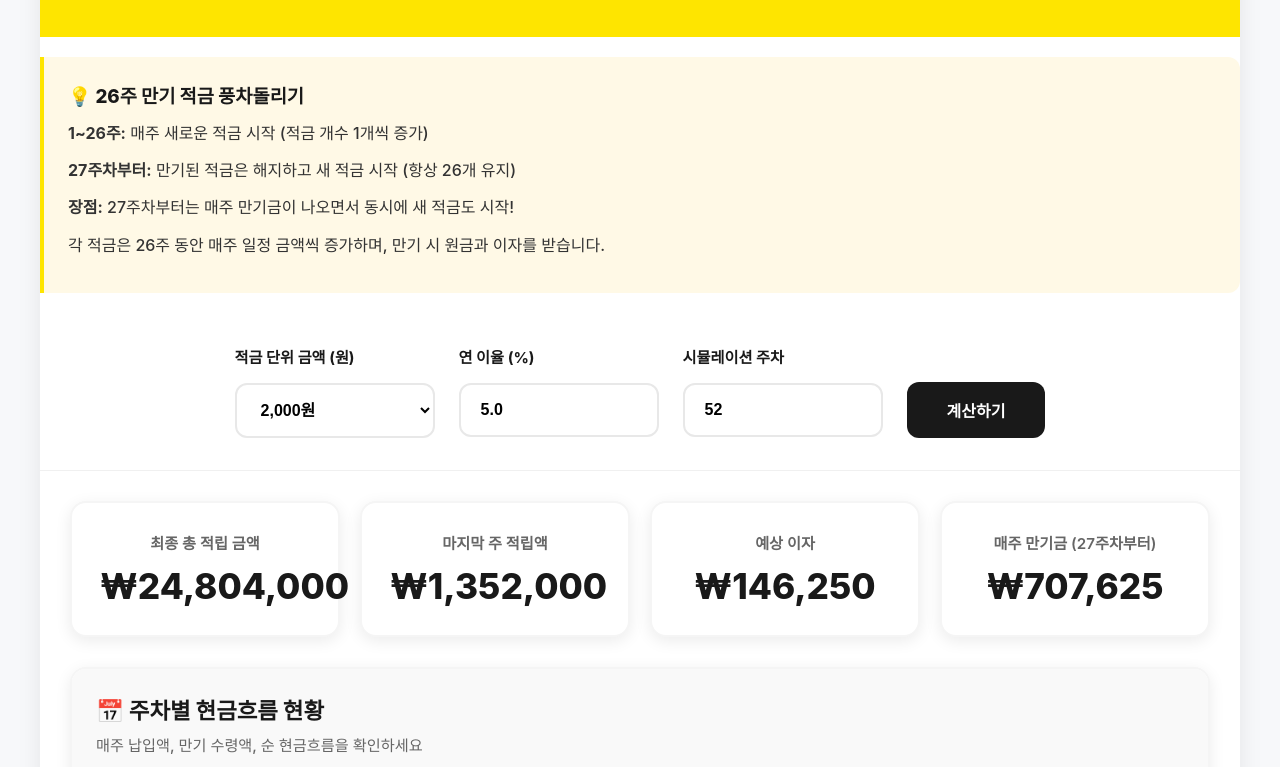
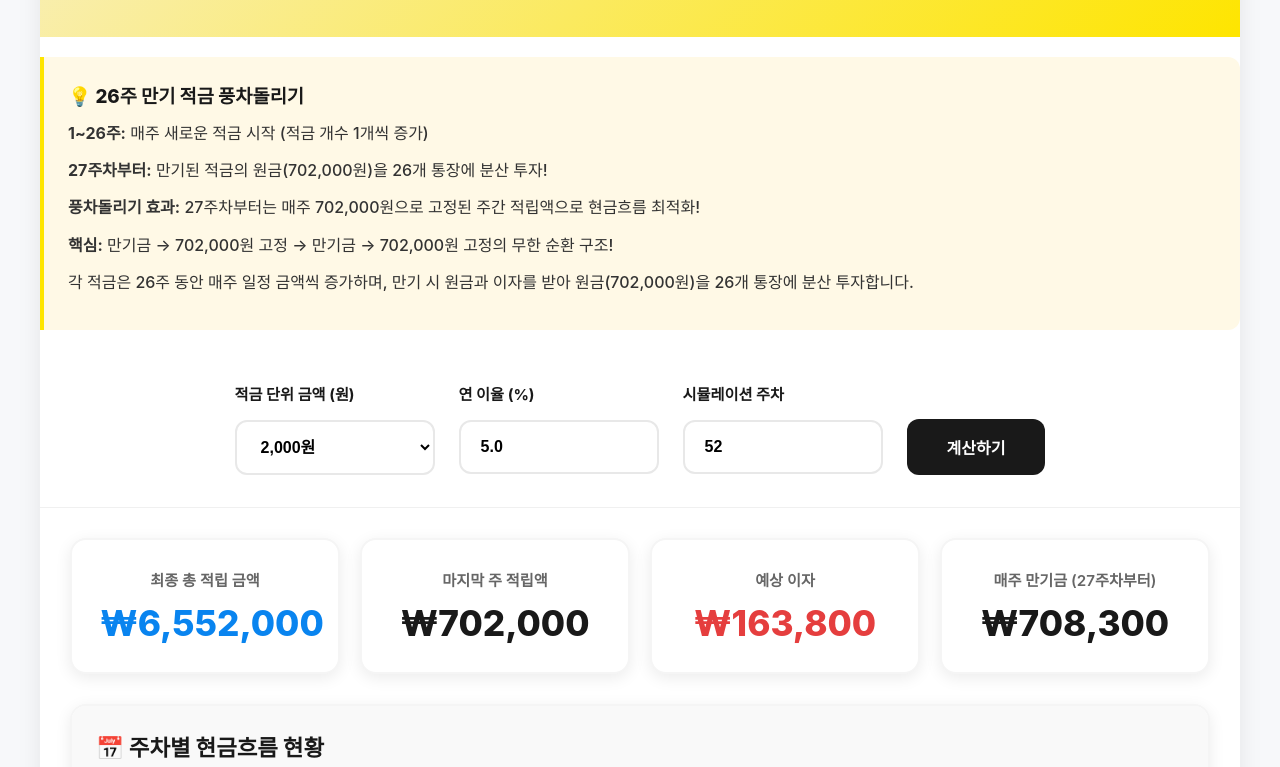
Before and after one commit to hye-ung97/kollus-upload-api, a website: page kakao.html in a window 1280 px wide. Shown: the part 168-935 px from the top of the page. Drawn offline with Linux system fonts and the light colour scheme.

Commit message:
fix: 이율, 납입금액 수정

```diff
--- a/kakao.html
+++ b/kakao.html
@@ -28,7 +28,7 @@
         }
 
         .header {
-            background: #fee500;
+            background: linear-gradient(135deg, #f8efc0 0%, #fee500 100%);
             color: #191919;
             padding: 40px 30px;
             text-align: center;
@@ -139,6 +139,14 @@
             color: #191919;
         }
 
+        .summary-card .value.blue {
+            color: #0984ef;
+        }
+
+        .summary-card .value.red {
+            color: #e53e3e;
+        }
+
         .table-container {
             background: white;
             border-radius: 16px;
@@ -211,8 +219,18 @@
             font-weight: 600;
         }
 
+        .cash-flow-positive {
+            color: #667eea;
+            font-weight: 600;
+        }
+
+        .cash-flow-negative {
+            color: #e53e3e;
+            font-weight: 600;
+        }
+
         .savings-count {
-            color: #e53e3e;
+            color: #191919;
             font-weight: 600;
         }
 
@@ -277,9 +295,10 @@
     <div class="explanation">
         <h3>💡 26주 만기 적금 풍차돌리기</h3>
         <p><strong>1~26주:</strong> 매주 새로운 적금 시작 (적금 개수 1개씩 증가)</p>
-        <p><strong>27주차부터:</strong> 만기된 적금은 해지하고 새 적금 시작 (항상 26개 유지)</p>
-        <p><strong>장점:</strong> 27주차부터는 매주 만기금이 나오면서 동시에 새 적금도 시작!</p>
-        <p>각 적금은 26주 동안 매주 일정 금액씩 증가하며, 만기 시 원금과 이자를 받습니다.</p>
+        <p><strong>27주차부터:</strong> 만기된 적금의 원금(702,000원)을 26개 통장에 분산 투자!</p>
+        <p><strong>풍차돌리기 효과:</strong> 27주차부터는 매주 702,000원으로 고정된 주간 적립액으로 현금흐름 최적화!</p>
+        <p><strong>핵심:</strong> 만기금 → 702,000원 고정 → 만기금 → 702,000원 고정의 무한 순환 구조!</p>
+        <p>각 적금은 26주 동안 매주 일정 금액씩 증가하며, 만기 시 원금과 이자를 받아 원금(702,000원)을 26개 통장에 분산 투자합니다.</p>
     </div>
 
     <div class="controls">
@@ -308,7 +327,7 @@
         <div class="summary">
             <div class="summary-card">
                 <h3>최종 총 적립 금액</h3>
-                <div class="value" id="totalAmount">₩0</div>
+                <div class="value blue" id="totalAmount">₩0</div>
             </div>
             <div class="summary-card">
                 <h3>마지막 주 적립액</h3>
@@ -316,7 +335,7 @@
             </div>
             <div class="summary-card">
                 <h3>예상 이자</h3>
-                <div class="value" id="totalInterest">₩0</div>
+                <div class="value red" id="totalInterest">₩0</div>
             </div>
             <div class="summary-card">
                 <h3>매주 만기금 (27주차부터)</h3>
@@ -364,6 +383,7 @@
         let totalPrincipal = 0; // 총 원금 (계속 누적)
         let totalInterest = 0; // 총 이자 (계속 누적)
         let weeklyMaturityAmount = 0; // 27주차부터의 매주 만기금
+        let cumulativeCashFlow = 0; // 누적 현금흐름 (풍차돌리기 효과)
 
         for (let week = 1; week <= totalWeeks; week++) {
             let activeSavingsCount = Math.min(week, maturityWeeks); // 최대 26개
@@ -372,41 +392,46 @@
             let netCashFlow = 0; // 순 현금흐름
 
             // 현재 진행 중인 각 적금의 납입액 계산
+            if (week <= maturityWeeks) {
+                // 1~26주차: 각 적금의 납입액 계산
                 for (let i = 1; i <= activeSavingsCount; i++) {
-                let savingAge;
-
-                if (week <= maturityWeeks) {
-                    // 1~26주차: 적금 나이는 시작된 주차부터 계산
-                    savingAge = week - i + 1;
-                } else {
-                    // 27주차부터: 모든 적금은 각각 다른 나이를 가짐 (1~26주차)
-                    savingAge = ((week - i) % maturityWeeks) + 1;
-                }
-
+                    let savingAge = week - i + 1;
                     if (savingAge > 0) {
                         const depositAmount = startAmount + (weeklyIncrease * (savingAge - 1));
                         weeklyDeposit += depositAmount;
                     }
                 }
+            } else {
+                // 27주차부터: 풍차돌리기로 702,000원만 계산 (기존 통장 납입액은 계산하지 않음)
+                weeklyDeposit = 0; // 기존 통장 납입액은 0으로 초기화
+            }
 
+            // 최종 적립금액 계산 (1~26주차만 원금 누적)
+            if (week <= maturityWeeks) {
                 totalPrincipal += weeklyDeposit;
+            }
 
             // 만기금 계산 (27주차부터)
             if (week > maturityWeeks) {
-                // 만기되는 적금의 총액 및 이자 계산
+                // 해당 주차에 만기되는 적금 계산 (27주차 = 1주차 적금, 28주차 = 2주차 적금)
+                const maturedSavingWeek = week - maturityWeeks; // 만기되는 적금의 시작 주차
+
                 let maturityPrincipal = 0;
                 let maturityInterest = 0;
 
-                // 26주간의 각 납입금과 그에 대한 이자를 개별 계산
+                // 해당 적금의 26주간 납입금과 이자 계산
                 for (let savingWeek = 1; savingWeek <= maturityWeeks; savingWeek++) {
                     const depositAmount = startAmount + (weeklyIncrease * (savingWeek - 1));
                     maturityPrincipal += depositAmount;
 
                     // 각 납입금이 운용된 기간 (주 단위)
-                    const operatingWeeks = maturityWeeks - savingWeek;
+                    // 1주차 납입금: 1주차부터 26주차까지 = 26주간 운용
+                    // 2주차 납입금: 2주차부터 26주차까지 = 25주간 운용
+                    const operatingWeeks = maturityWeeks - savingWeek + 1;
                     // 연 단위로 변환
                     const operatingYears = operatingWeeks / 52;
                     // 각 납입금에 대한 개별 이자 계산 (단리)
+                    // 연 5.00% 이율 적용
                     const individualInterest = depositAmount * annualInterestRate * operatingYears;
                     maturityInterest += individualInterest;
                 }
@@ -419,25 +444,66 @@
                 }
             }
 
+            // 풍차돌리기: 27주차부터 만기된 원금을 26개 통장에 분산 투자
+            let windmillDeposit = 0;
+            if (maturityReceived > 0) {
+                // 만기된 적금의 원금 부분을 26개 통장에 분산 투자
+                // 26주간의 총 원금 계산
+                let maturityPrincipal = 0;
+                for (let savingWeek = 1; savingWeek <= maturityWeeks; savingWeek++) {
+                    const depositAmount = startAmount + (weeklyIncrease * (savingWeek - 1));
+                    maturityPrincipal += depositAmount;
+                }
+
+                windmillDeposit = maturityPrincipal; // 702,000원을 26개 통장에 분산
+                weeklyDeposit += windmillDeposit;
+                // 27주차부터는 풍차돌리기로 기존 돈 활용하므로 totalPrincipal에 추가하지 않음
+            }
+
+            // 순 현금흐름 계산
+            if (week <= maturityWeeks) {
+                // 1~26주차: 돈만 나가고 안 들어옴 → 음수
+                netCashFlow = -weeklyDeposit;
+            } else {
+                // 27주차부터: 만기금 수령 - 주간 적립액 = 이자 수익 → 양수
                 netCashFlow = maturityReceived - weeklyDeposit;
+            }
+            cumulativeCashFlow += netCashFlow;
 
             const maturityText = maturityReceived > 0 ? `₩${formatNumber(Math.round(maturityReceived))}` : '-';
-            const cashFlowClass = netCashFlow >= 0 ? 'total' : 'amount';
+            const cashFlowClass = netCashFlow > 0 ? 'cash-flow-positive' : netCashFlow < 0 ? 'cash-flow-negative' : 'amount';
             const cashFlowText = netCashFlow !== 0 ? `₩${formatNumber(Math.round(Math.abs(netCashFlow)))}` : '-';
             const cashFlowPrefix = netCashFlow > 0 ? '+' : netCashFlow < 0 ? '-' : '';
+
+            // 풍차돌리기 표시
+            const windmillNote = windmillDeposit > 0 ? ' (풍차돌리기)' : '';
 
             tableHTML += `
                     <tr>
                         <td class="week-cell">${week}주차</td>
                         <td class="savings-count">${activeSavingsCount}개</td>
-                        <td class="amount">₩${formatNumber(weeklyDeposit)}</td>
+                        <td class="amount">₩${formatNumber(weeklyDeposit)}${windmillNote}</td>
                         <td class="total">${maturityText}</td>
                         <td class="${cashFlowClass}">${cashFlowPrefix}${cashFlowText}</td>
                     </tr>
                 `;
         }
 
-        const lastWeekDeposit = Math.min(totalWeeks, maturityWeeks) * (startAmount + (weeklyIncrease * (maturityWeeks - 1)));
+        // 마지막 주 적립액 계산 (26주차의 실제 납입액)
+        let lastWeekDeposit = 0;
+        if (totalWeeks >= maturityWeeks) {
+            // 26주차의 각 적금 납입액 계산
+            for (let i = 1; i <= maturityWeeks; i++) {
+                const depositAmount = startAmount + (weeklyIncrease * (maturityWeeks - i));
+                lastWeekDeposit += depositAmount;
+            }
+        } else {
+            // 26주 미만인 경우 해당 주차의 납입액 계산
+            for (let i = 1; i <= totalWeeks; i++) {
+                const depositAmount = startAmount + (weeklyIncrease * (totalWeeks - i));
+                lastWeekDeposit += depositAmount;
+            }
+        }
 
         // 결과 업데이트
         document.getElementById('totalAmount').textContent = `₩${formatNumber(totalPrincipal)}`;
```
Lines whose indentation alone changed are shown as unchanged.
